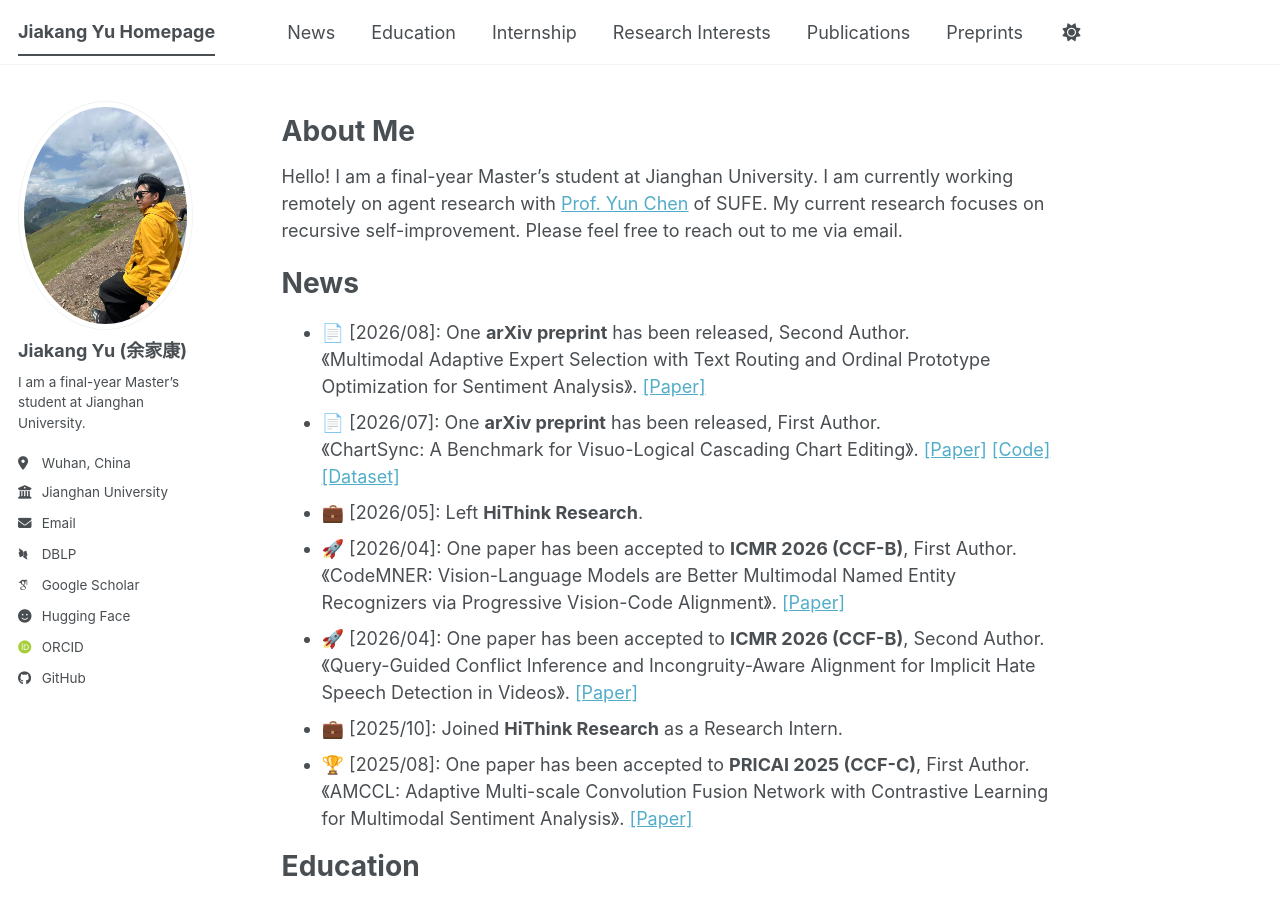
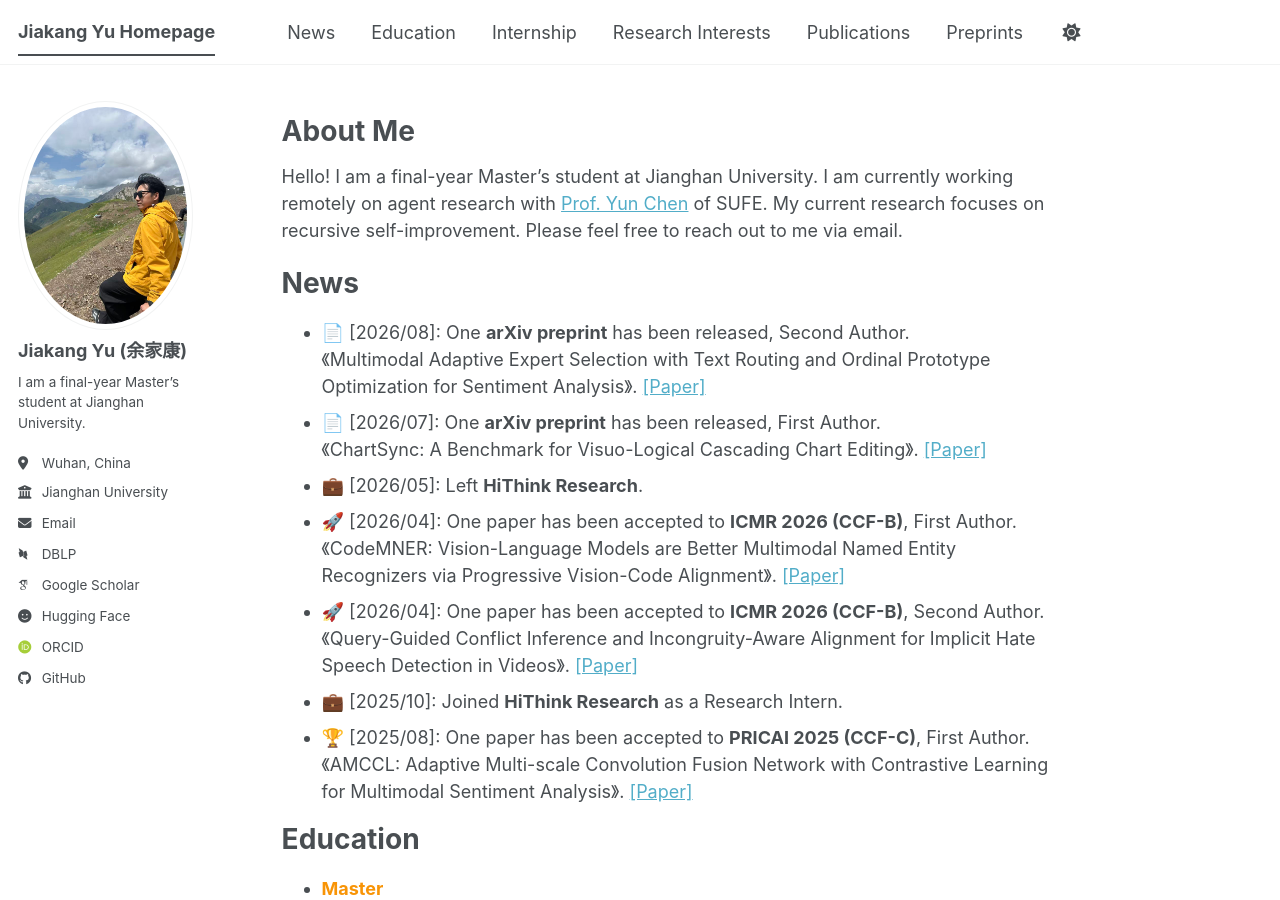
Before and after one commit to kaka-yjk/kaka-yjk.github.io, a Jekyll site: the page built from _pages/about.md, in a window 1280 px wide and 900 px high. Built offline with Jekyll 4.4.1, drawn with Linux system fonts in a browser that asks for light colours; some web fonts are replaced; a script bundle is joined from its source files by our own code; library files that are not in the unit come from our copies.

Commit message:
Remove ChartSync code and dataset links from news

```diff
--- a/_pages/about.md
+++ b/_pages/about.md
@@ -16,7 +16,7 @@ Hello! I am a final-year Master's student at Jianghan University. I am currently
 * 📄 [2026/08]: One **arXiv preprint** has been released, Second Author.<br>
   《Multimodal Adaptive Expert Selection with Text Routing and Ordinal Prototype Optimization for Sentiment Analysis》. [[Paper]](https://arxiv.org/abs/2608.30726)
 * 📄 [2026/07]: One **arXiv preprint** has been released, First Author.<br>
-  《ChartSync: A Benchmark for Visuo-Logical Cascading Chart Editing》. [[Paper]](https://arxiv.org/abs/2607.10301) [[Code]](https://github.com/kaka-yjk/ChartSyncCodebase) [[Dataset]](https://huggingface.co/datasets/JiakangYu/ChartSync)
+  《ChartSync: A Benchmark for Visuo-Logical Cascading Chart Editing》. [[Paper]](https://arxiv.org/abs/2607.10301)
 * 💼 [2026/05]: Left **HiThink Research**.
 * 🚀 [2026/04]: One paper has been accepted to **ICMR 2026 (CCF-B)**, First Author. 《CodeMNER: Vision-Language Models are Better Multimodal Named Entity Recognizers via Progressive Vision-Code Alignment》. [[Paper]](https://doi.org/10.1145/3805622.3810770)
 * 🚀 [2026/04]: One paper has been accepted to **ICMR 2026 (CCF-B)**, Second Author. 《Query-Guided Conflict Inference and Incongruity-Aware Alignment for Implicit Hate Speech Detection in Videos》. [[Paper]](https://doi.org/10.1145/3805622.3810673)
```
